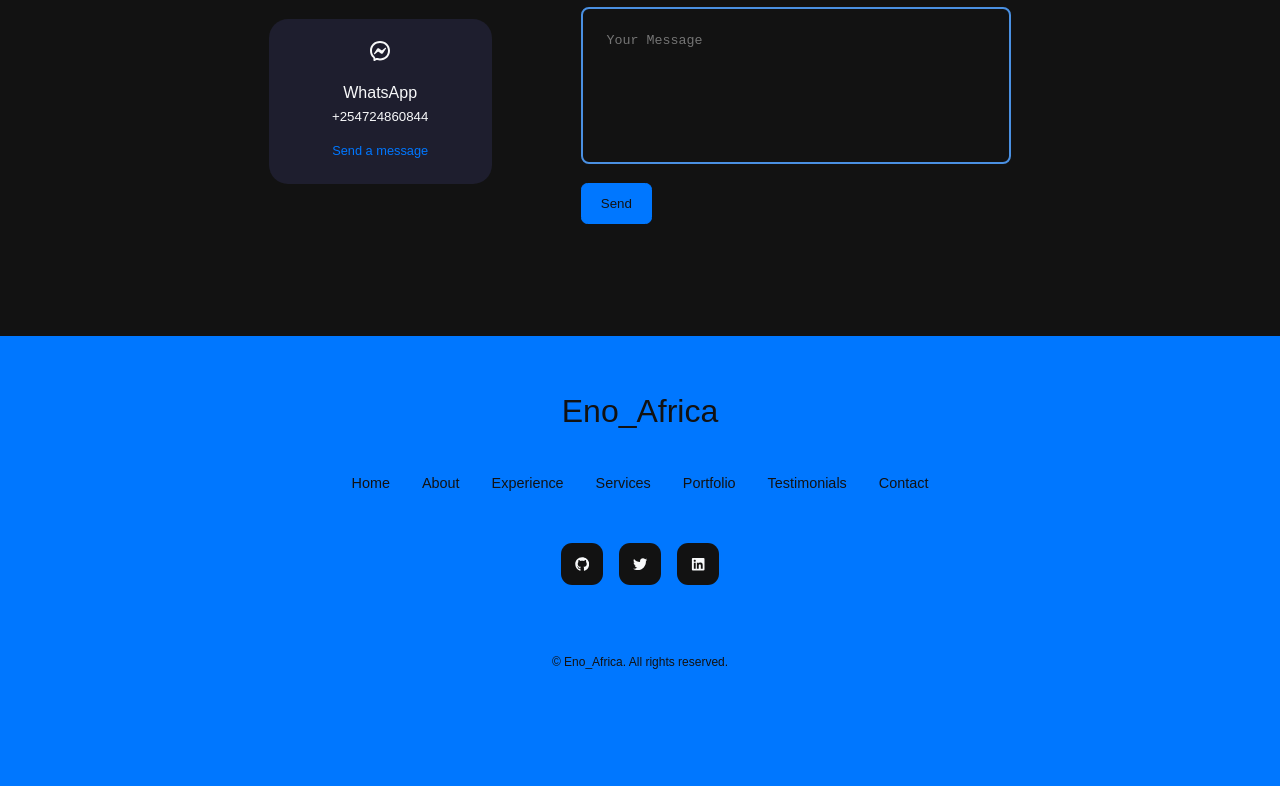
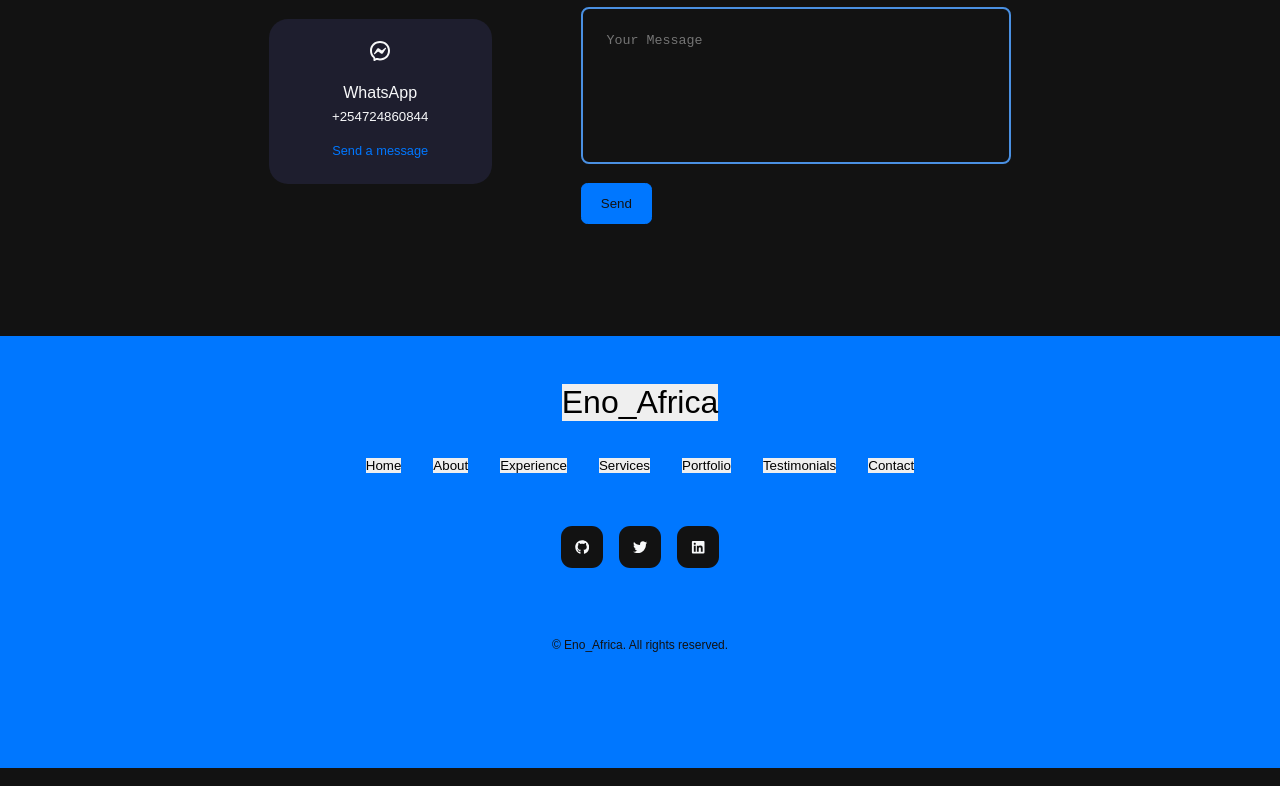
Before and after one commit to enock-sk/React_Portfolio, a React (Create React App) app: page / in a window 1280 px wide. Shown: the part 5126-5912 px from the top of the page. Built offline with nearby package versions, Linux system fonts and the light colour scheme.

Commit message:
footer update

```diff
--- a/src/components/footer/Footer.jsx
+++ b/src/components/footer/Footer.jsx
@@ -1,31 +1,61 @@
-import React from 'react'
-import './footer.css'
-import { FaGithub } from "react-icons/fa";
-import { FaLinkedin } from "react-icons/fa";
-import { FaTwitter } from "react-icons/fa";
+import React from 'react';
+import './footer.css';
+import { FaGithub, FaLinkedin, FaTwitter } from "react-icons/fa";
+
 const Footer = () => {
+  // Smooth scroll handler for internal links
+  const handleScroll = (e, targetId) => {
+    e.preventDefault();
+    const target = document.querySelector(targetId);
+    target?.scrollIntoView({ behavior: 'smooth' });
+  };
+
   return (
     <footer>
-      <a href="#" className='footer__logo'>Eno_Africa</a>
+      {/* Logo as a button for accessibility */}
+      <button
+        className='footer__logo'
+        onClick={(e) => handleScroll(e, '#top')}
+        aria-label="Scroll to top"
+      >
+        Eno_Africa
+      </button>
+
       <ul className='permalinks'>
-        <li><a href="#">Home</a></li>
-        <li><a href="#about">About</a></li>
-        <li><a href="#experience">Experience</a></li>
-        <li><a href="#services">Services</a></li>
-        <li><a href="#portfolio">Portfolio</a></li>
-        <li><a href="#testimonials">Testimonials</a></li>
-        <li><a href="#contact">Contact</a></li>
+        <li>
+          <button onClick={(e) => handleScroll(e, '#top')}>Home</button>
+        </li>
+        <li>
+          <button onClick={(e) => handleScroll(e, '#about')}>About</button>
+        </li>
+        <li>
+          <button onClick={(e) => handleScroll(e, '#experience')}>Experience</button>
+        </li>
+        <li>
+          <button onClick={(e) => handleScroll(e, '#services')}>Services</button>
+        </li>
+        <li>
+          <button onClick={(e) => handleScroll(e, '#portfolio')}>Portfolio</button>
+        </li>
+        <li>
+          <button onClick={(e) => handleScroll(e, '#testimonials')}>Testimonials</button>
+        </li>
+        <li>
+          <button onClick={(e) => handleScroll(e, '#contact')}>Contact</button>
+        </li>
       </ul>
+
       <div className="footer__socials">
-        <a href="https://github.com/enock-sk"><FaGithub /></a>
-        <a href="https://twitter.com/ItsEnokoo"><FaTwitter /></a>
-        <a href="https://www.linkedin.com/in/enock-sk"><FaLinkedin /></a>
+        <a href="https://github.com/enock-sk" target="_blank" rel="noopener noreferrer"><FaGithub /></a>
+        <a href="https://twitter.com/ItsEnokoo" target="_blank" rel="noopener noreferrer"><FaTwitter /></a>
+        <a href="https://www.linkedin.com/in/enock-sk" target="_blank" rel="noopener noreferrer"><FaLinkedin /></a>
       </div>
+
       <div className="footer__copyright">
-        <small>&copy; Eno_Africa. All rights reserved.</small>
+        <small>&copy;  Eno_Africa. All rights reserved.</small>
       </div>
     </footer>
-  )
-}
+  );
+};
 
-export default Footer
+export default Footer;
```
Also changed, not shown: 1 other file (tests, documents, lock files or other folders).
